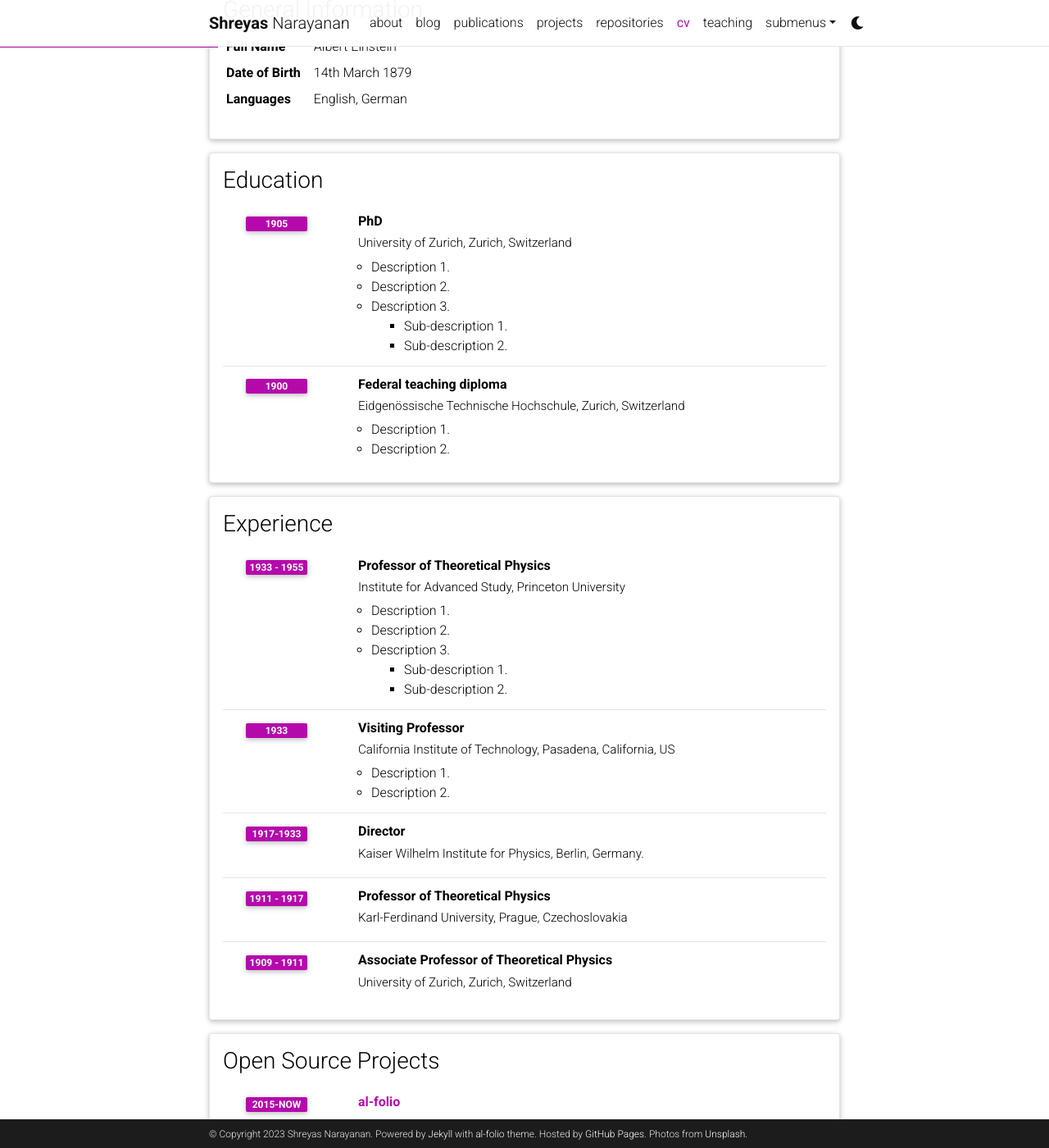
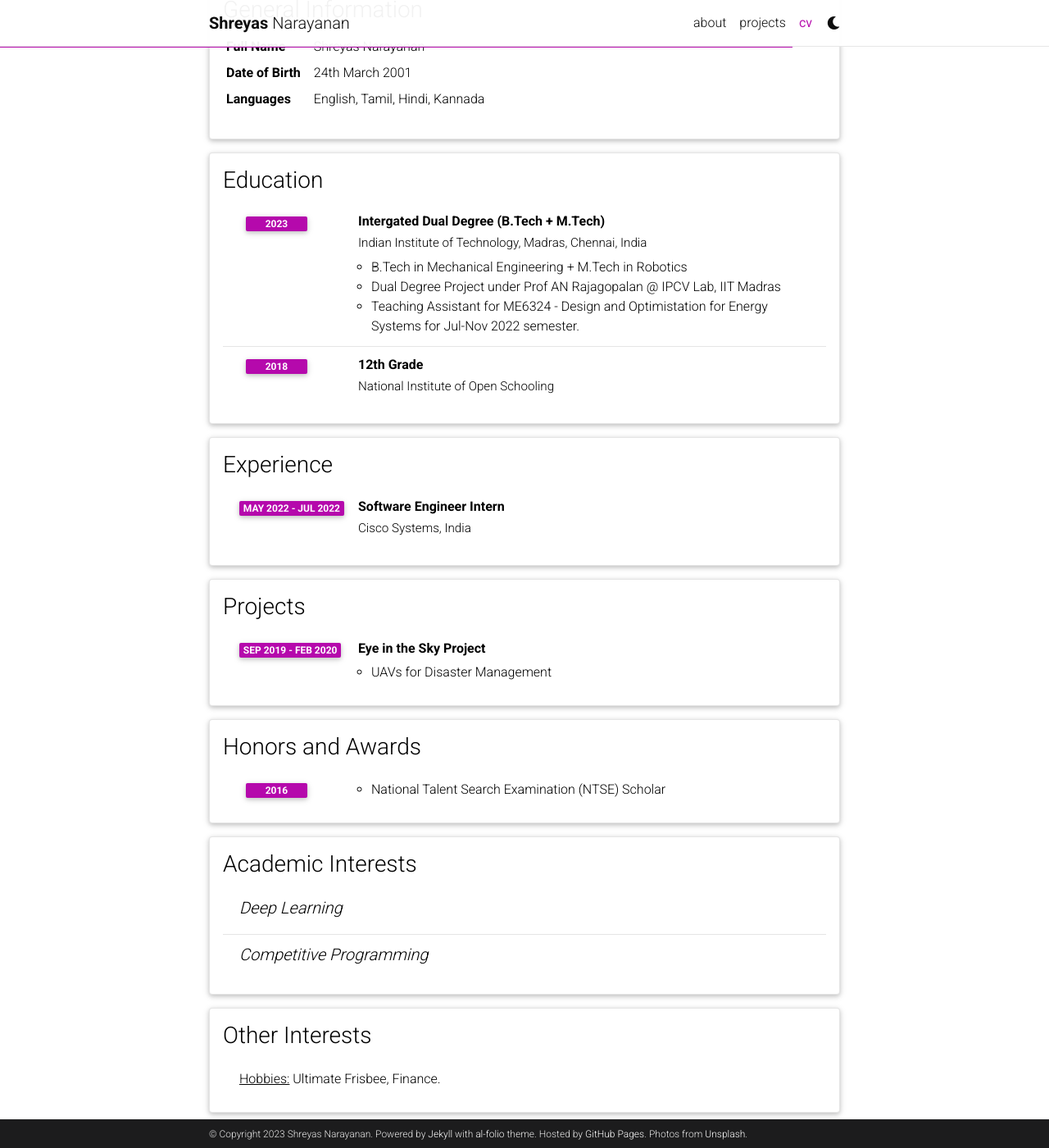
Before and after one commit to shreyasnn1/shreyasnn1.github.io, a Jekyll site: the page built from _pages/cv.md, in a window 1280 px wide and 1400 px high, scrolled down 207 px. Shown: the whole window at 82% size. Built offline with Jekyll 4.4.1, drawn with Linux system fonts in a browser that asks for light colours; comment, search, counter and statistics services are not loaded; a style sheet for code colours, icons or effects is not loaded; some of the changed text lies outside the part shown.

Commit message:
updated cv and headers

```diff
--- a/_config.yml
+++ b/_config.yml
@@ -71,9 +71,9 @@ og_image: # The site-wide (default for all links) Open Graph preview image
 # Social integration
 # -----------------------------------------------------------------------------
 
-github_username: # your GitHub user name
+github_username: shreyasnn1 # your GitHub user name
 gitlab_username: # your GitLab user name
-twitter_username: # your Twitter handle
+twitter_username: shreyasnn1 # your Twitter handle
 mastodon_username: # your mastodon instance+username in the format instance.tld/@username
 linkedin_username: # your LinkedIn user name
 telegram_username: # your Telegram user name
@@ -98,13 +98,13 @@ lastfm_id: # your lastfm id
 spotify_id: # your spotify id
 pinterest_id: # your pinterest id
 unsplash_id: # your unsplash id
-instagram_id: # your instagram id
+instagram_id: shreyasnn1 # your instagram id
 facebook_id: # your facebook id
 youtube_id: # your youtube channel id (youtube.com/@<youtube_id>)
 discord_id: # your discord id (18-digit unique numerical identifier)
 
 contact_note: >
-  You can even add a little note about which of these is the best way to reach you.
+  Hit me up with an email and let's chat!
 
 # -----------------------------------------------------------------------------
 # Analytics and search engine verification
@@ -120,10 +120,11 @@ bing_site_verification:  # out your bing-site-verification ID (Bing Webmaster)
 # Blog
 # -----------------------------------------------------------------------------
 
-blog_name: al-folio # blog_name will be displayed in your blog page
-blog_nav_title: blog # your blog must have a title for it to be displayed in the nav bar
-blog_description: a simple whitespace theme for academics
-permalink: /blog/:year/:title/
+## UNCOMMENT
+# blog_name: al-folio # blog_name will be displayed in your blog page
+# blog_nav_title: blog # your blog must have a title for it to be displayed in the nav bar --EDIT: add 'blog' as title to display blog in title site.
+# blog_description: a simple whitespace theme for academics
+# permalink: /blog/:year/:title/
 
 # Pagination
 pagination:
--- a/_data/cv.yml
+++ b/_data/cv.yml
@@ -2,96 +2,96 @@
   type: map
   contents:
     - name: Full Name
-      value: Albert Einstein
+      value: Shreyas Narayanan
     - name: Date of Birth
-      value: 14th March 1879
+      value: 24th March 2001
     - name: Languages
-      value: English, German
+      value: English, Tamil, Hindi, Kannada
 
 - title: Education
   type: time_table
   contents:
-    - title: PhD
-      institution: University of Zurich, Zurich, Switzerland
-      year: 1905
+    - title: Intergated Dual Degree (B.Tech + M.Tech)
+      institution: Indian Institute of Technology, Madras, Chennai, India
+      year: 2023
       description:
-        - Description 1.
-        - Description 2.
-        - title: Description 3.
-          contents:
-            - Sub-description 1.
-            - Sub-description 2.
-    - title: Federal teaching diploma
-      institution: Eidgenössische Technische Hochschule, Zurich, Switzerland
-      year: 1900
-      description:
-        - Description 1.
-        - Description 2.
+        - B.Tech in Mechanical Engineering + M.Tech in Robotics
+        - Dual Degree Project under Prof AN Rajagopalan @ IPCV Lab, IIT Madras
+        - Teaching Assistant for ME6324 - Design and Optimistation for Energy Systems for Jul-Nov 2022 semester.
+        # - title: Description 3.
+        #   contents:
+        #     - Sub-description 1.
+        #     - Sub-description 2.
+    - title: 12th Grade
+      institution: National Institute of Open Schooling
+      year: 2018
+      # description:
+      #   - Description 1.
+      #   - Description 2.
 
 - title: Experience
   type: time_table
   contents:
-    - title: Professor of Theoretical Physics
-      institution: Institute for Advanced Study, Princeton University
-      year: 1933 - 1955
-      description:
-        - Description 1.
-        - Description 2.
-        - title: Description 3.
-          contents:
-            - Sub-description 1.
-            - Sub-description 2.
-    - title: Visiting Professor
-      institution: California Institute of Technology, Pasadena, California, US
-      year: 1933
-      description:
-        - Description 1.
-        - Description 2.
+    - title: Software Engineer Intern
+      institution: Cisco Systems, India
+      year: May 2022 - Jul 2022
+      # description:
+      #   - Description 1.
+      #   - Description 2.
+      #   - title: Description 3.
+      #     contents:
+      #       - Sub-description 1.
+      #       - Sub-description 2.
+    # - title: Visiting Professor
+    #   institution: California Institute of Technology, Pasadena, California, US
+    #   year: 1933
+    #   description:
+    #     - Description 1.
+    #     - Description 2.
 
-    - title: Director
-      institution: Kaiser Wilhelm Institute for Physics, Berlin, Germany.
-      year: 1917-1933
+    # - title: Director
+    #   institution: Kaiser Wilhelm Institute for Physics, Berlin, Germany.
+    #   year: 1917-1933
 
-    - title: Professor of Theoretical Physics
-      institution: Karl-Ferdinand University, Prague, Czechoslovakia
-      year: 1911 - 1917
-      description:
+    # - title: Professor of Theoretical Physics
+    #   institution: Karl-Ferdinand University, Prague, Czechoslovakia
+    #   year: 1911 - 1917
+    #   description:
 
-    - title: Associate Professor of Theoretical Physics
-      institution: University of Zurich, Zurich, Switzerland
-      year: 1909 - 1911
+    # - title: Associate Professor of Theoretical Physics
+    #   institution: University of Zurich, Zurich, Switzerland
+    #   year: 1909 - 1911
 
-- title: Open Source Projects
+- title: Projects
   type: time_table
   contents:
-    - title: <a href="https://github.com/alshedivat/al-folio">al-folio</a>
-      year: 2015-now
-      description: A beautiful, simple, clean, and responsive Jekyll theme for academics.
+    - title: Eye in the Sky Project
+      year: Sep 2019 - Feb 2020
+      description: UAVs for Disaster Management
 
 - title: Honors and Awards
   type: time_table
   contents:
-    - year: 1921
+    - year: 2016
       items:
-        - Nobel Prize in Physics
-        - Matteucci Medal
-    - year: 2029
-      items:
-        - Max Planck Medal
+        - National Talent Search Examination (NTSE) Scholar
+    # - year: 2029
+    #   items:
+    #     - Max Planck Medal
 
 - title: Academic Interests
   type: nested_list
   contents:
-    - title: Topic 1.
-      items:
-        - Description 1.
-        - Description 2.
-    - title: Topic 2.
-      items:
-        - Description 1.
-        - Description 2.
+    - title: Deep Learning
+      # items:
+      #   - Description 1.
+      #   - Description 2.
+    - title: Competitive Programming
+      # items:
+      #   - Description 1.
+      #   - Description 2.
 
 - title: Other Interests
   type: list
   contents:
-    - <u>Hobbies:</u> Hobby 1, Hobby 2, etc.
+    - <u>Hobbies:</u> Ultimate Frisbee, Finance.
--- a/blog/index.html
+++ /dev/null
@@ -1,100 +0,0 @@
----
-layout: default
-title: blog
-pagination:
-  enabled: true
-  collection: posts
-  permalink: /page/:num/
-  per_page: 5
-  sort_field: date
-  sort_reverse: true
-  trail:
-    before: 1 # The number of links before the current page
-    after: 3  # The number of links after the current page
----
-
-<div class="post">
-
-  <div class="header-bar">
-    <h1>{{ site.blog_name }}</h1>
-    <h2>{{ site.blog_description }}</h2>
-  </div>
-
-  {% if site.display_tags %}
-  <div class="tag-list">
-    <ul class="p-0 m-0">
-      {% for tag in site.display_tags %}
-        <li>
-          <i class="fas fa-hashtag fa-sm"></i> <a href="{{ tag | slugify | prepend: '/blog/tag/' | relative_url }}">{{ tag }}</a>
-        </li>
-        {% unless forloop.last %}
-          <p>&bull;</p>
-        {% endunless %}
-      {% endfor %}
-    </ul>
-  </div>
-  {% endif %}
-
-  <ul class="post-list">
-    {% for post in paginator.posts %}
-
-    {% if post.external_source == blank %}
-      {% assign read_time = post.content | number_of_words | divided_by: 180 | plus: 1 %}
-    {% else %}
-      {% assign read_time = post.feed_content | strip_html | number_of_words | divided_by: 180 | plus: 1 %}
-    {% endif %}
-    {% assign year = post.date | date: "%Y" %}
-    {% assign tags = post.tags | join: "" %}
-    {% assign categories = post.categories | join: "" %}
-
-    <li>
-      <h3>
-        {% if post.redirect == blank %}
-          <a class="post-title" href="{{ post.url | prepend: site.baseurl }}">{{ post.title }}</a>
-        {% else %}
-          {% if post.redirect contains '://' %}
-            <a class="post-title" href="{{ post.redirect }}" target="_blank">{{ post.title }}</a>
-            <svg width="2rem" height="2rem" viewBox="0 0 40 40" xmlns="http://www.w3.org/2000/svg">
-              <path d="M17 13.5v6H5v-12h6m3-3h6v6m0-6-9 9" class="icon_svg-stroke" stroke="#999" stroke-width="1.5" fill="none" fill-rule="evenodd" stroke-linecap="round" stroke-linejoin="round"></path>
-            </svg>
-          {% else %}
-            <a class="post-title" href="{{ post.redirect | relative_url }}">{{ post.title }}</a>
-          {% endif %}
-        {% endif %}
-      </h3>
-      <p>{{ post.description }}</p>
-      <p class="post-meta">
-        {{ read_time }} min read &nbsp; &middot; &nbsp;
-        {{ post.date | date: '%B %-d, %Y' }}
-        {%- if post.external_source %}
-        &nbsp; &middot; &nbsp; {{ post.external_source }}
-        {%- endif %}
-      </p>
-      <p class="post-tags">
-        <a href="{{ year | prepend: '/blog/' | prepend: site.baseurl}}">
-          <i class="fas fa-calendar fa-sm"></i> {{ year }} </a>
-
-          {% if tags != "" %}
-          &nbsp; &middot; &nbsp;
-            {% for tag in post.tags %}
-            <a href="{{ tag | slugify | prepend: '/blog/tag/' | prepend: site.baseurl}}">
-              <i class="fas fa-hashtag fa-sm"></i> {{ tag }}</a> &nbsp;
-              {% endfor %}
-          {% endif %}
-
-          {% if categories != "" %}
-          &nbsp; &middot; &nbsp;
-            {% for category in post.categories %}
-            <a href="{{ category | slugify | prepend: '/blog/category/' | prepend: site.baseurl}}">
-              <i class="fas fa-tag fa-sm"></i> {{ category }}</a> &nbsp;
-              {% endfor %}
-          {% endif %}
-    </p>
-    </li>
-
-    {% endfor %}
-  </ul>
-
-  {% include pagination.html %}
-
-</div>
```
Also changed, not shown: _pages/dropdown.md (deleted, +0 -13 lines), _pages/publications.md (deleted, +0 -18 lines), _pages/repositories.md (deleted, +0 -44 lines), _pages/teaching.md (deleted, +0 -12 lines).
